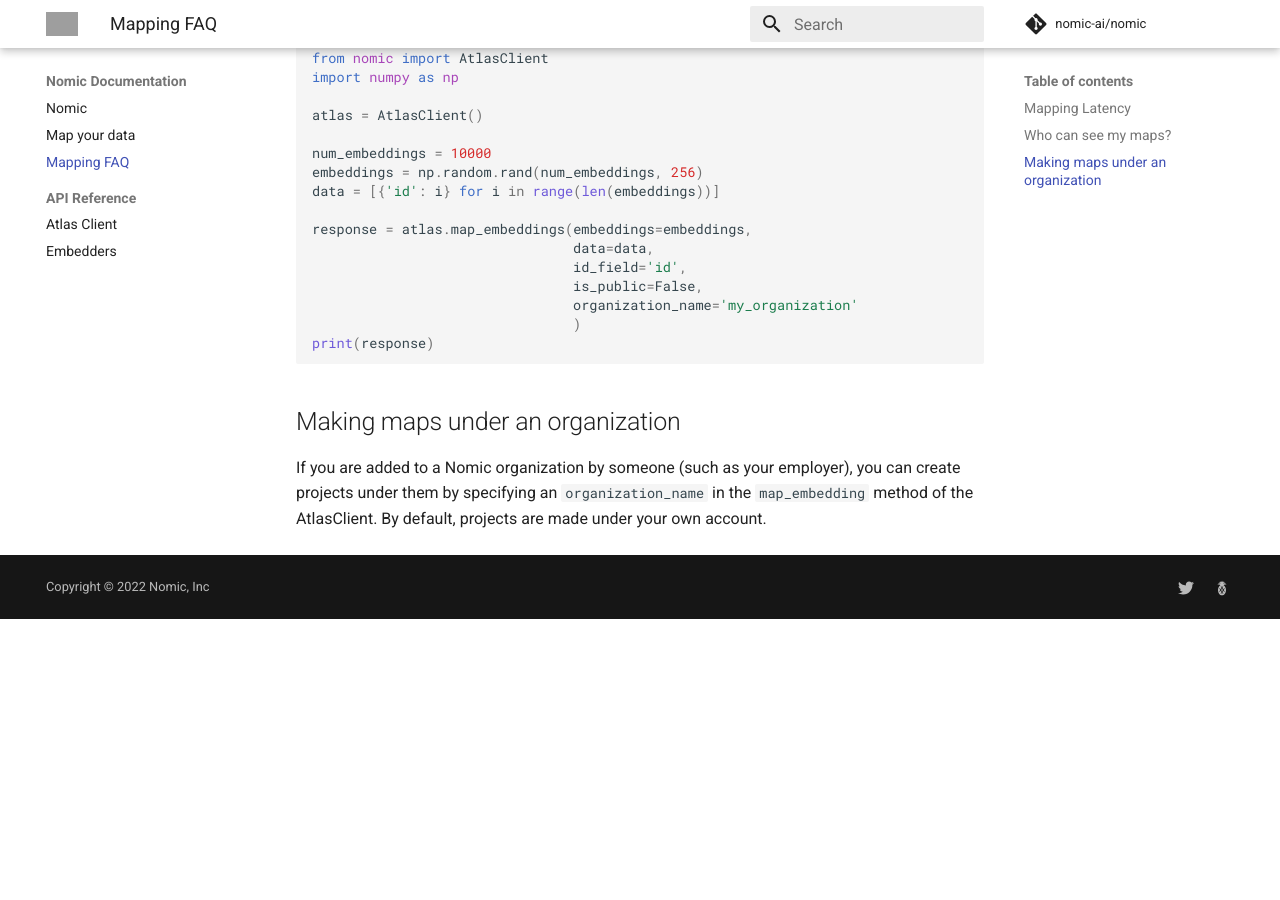
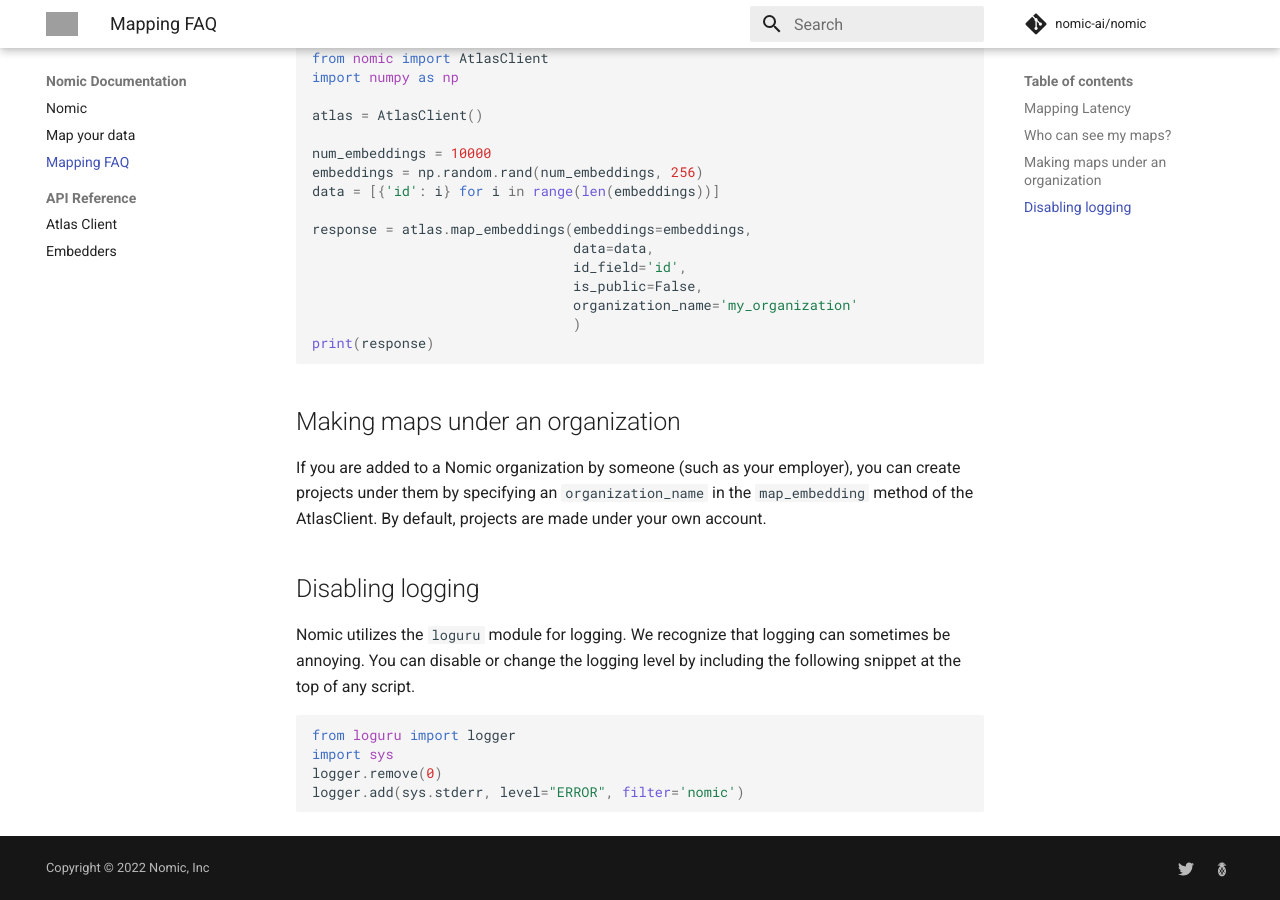
Before and after one commit to nomic-ai/nomic, an MkDocs documentation site: the page built from docs/mapping_faq.md, in a window 1280 px wide and 900 px high, scrolled down 854 px. Built offline with MkDocs 1.6.1 and Material for MkDocs 9.7.7, drawn with Linux system fonts in a browser that asks for light colours; comment, search, counter and statistics services are not loaded; before the commit the page ends 1473 px from its top, so only the background shows below that; grey boxes are pictures that could not be loaded.

Commit message:
Moved to loguru

````diff
--- a/docs/mapping_faq.md
+++ b/docs/mapping_faq.md
@@ -43,3 +43,14 @@
 If you are added to a Nomic organization by someone (such as your employer), you can create projects under them
 by specifying an `organization_name` in the `map_embedding` method of the AtlasClient. By default, projects are
 made under your own account.
+
+## Disabling logging
+Nomic utilizes the `loguru` module for logging. We recognize that logging can sometimes be annoying.
+You can disable or change the logging level by including the following snippet at the top of any script.
+```py
+from loguru import logger
+import sys
+logger.remove(0)
+logger.add(sys.stderr, level="ERROR", filter='nomic')
+
+```
--- a/setup.py
+++ b/setup.py
@@ -17,7 +17,7 @@
     install_requires=[
         "click",
         "jsonlines",
-        "logaru"
+        "loguru",
         'rich',
         'requests',
         'numpy',
````
Also changed, not shown: 2 other files.
